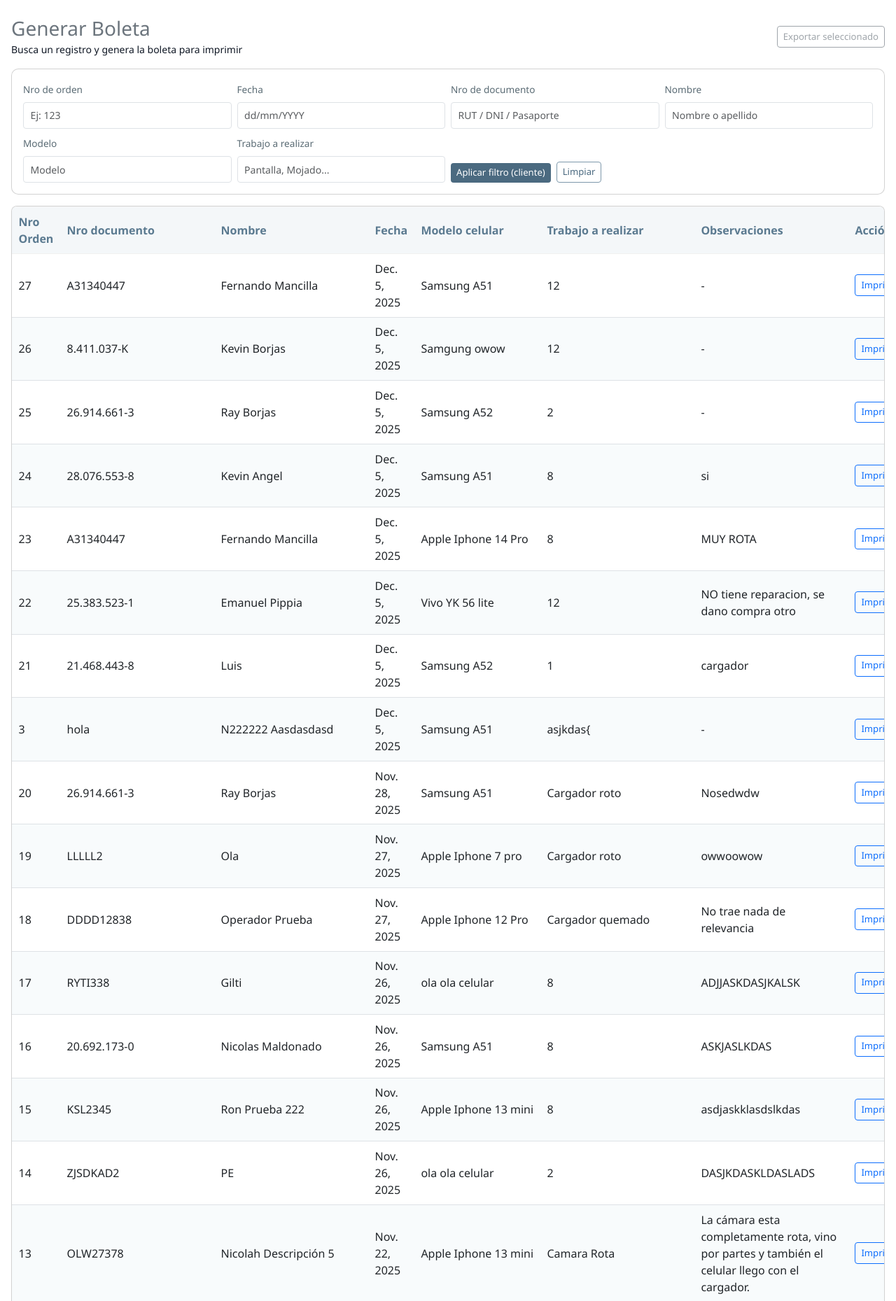
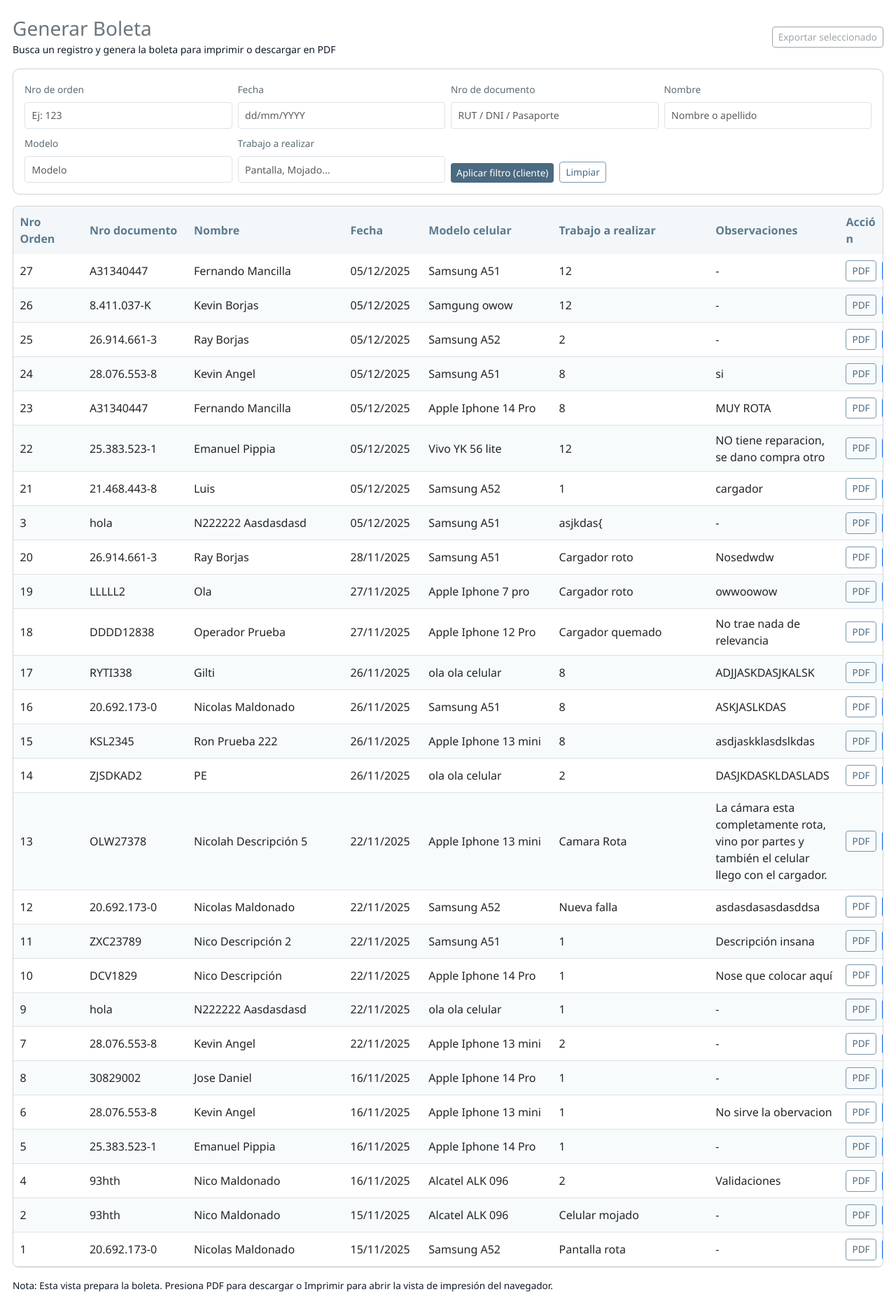
Before and after one commit to The30thHunter/Proyecto_integrado_Servisur, a Django app: page /generar-documento/ in a window 1280 px wide. Shown: the part 91-1950 px from the top of the page at 70% size. Run offline with Django 5.2, Linux system fonts and the light colour scheme; a user stored in the database is signed in; data comes from the database, SQL or seed files in the repository; both versions use the stored data as it was after the commit.

Commit message:
Agregado el exportar Pdf
Nueva URL que redirige a una generacion de PDF, una view con la funcion y una correccion en la tabla para que se vea mas ancha. el boton de pdf imprime el pdf y redirige a una pestana aparte con la vista previa. el boton de "imprimir" le puse (enverdad lo hizo copilot) que si es que no sirve la impresion, imprima el pdf, es una condicional obviamente. la libreria a instalar es:

pip install reportlab

```diff
--- a/Servisur_Django/Base_Datos/templates/base_datos/Generar_documento.html
+++ b/Servisur_Django/Base_Datos/templates/base_datos/Generar_documento.html
@@ -5,11 +5,61 @@
 {% block content %}
 <link rel="stylesheet" href="{% static 'css/panel.css' %}">
 
+<style>
+  /* Contenedor a ancho completo */
+  .wide-container {
+    max-width: 100% !important;
+    padding-left: 18px;
+    padding-right: 18px;
+  }
+
+  /* Forzar que la tabla ocupe todo el ancho disponible */
+  .table-responsive {
+    width: 100%;
+    overflow-x: auto;
+  }
+  #tablaBoletas {
+    width: 100% !important;
+    table-layout: fixed; /* permite que las columnas respeten anchos y el texto haga wrap */
+    border-collapse: collapse;
+  }
+
+  /* Ajustes de columnas y envoltura de texto */
+  #tablaBoletas th, #tablaBoletas td {
+    white-space: normal; /* permitir salto de línea */
+    word-wrap: break-word;
+    overflow-wrap: break-word;
+    vertical-align: middle;
+  }
+
+  /* Anchos sugeridos por columna (se pueden ajustar) */
+  #tablaBoletas th:nth-child(1), #tablaBoletas td:nth-child(1) { width: 8%; min-width: 90px; }
+  #tablaBoletas th:nth-child(2), #tablaBoletas td:nth-child(2) { width: 12%; min-width: 140px; }
+  #tablaBoletas th:nth-child(3), #tablaBoletas td:nth-child(3) { width: 18%; min-width: 200px; }
+  #tablaBoletas th:nth-child(4), #tablaBoletas td:nth-child(4) { width: 9%; min-width: 100px; }
+  #tablaBoletas th:nth-child(5), #tablaBoletas td:nth-child(5) { width: 15%; min-width: 160px; }
+  #tablaBoletas th:nth-child(6), #tablaBoletas td:nth-child(6) { width: 18%; min-width: 180px; }
+  #tablaBoletas th:nth-child(7), #tablaBoletas td:nth-child(7) { width: 15%; min-width: 200px; }
+  #tablaBoletas th:nth-child(8), #tablaBoletas td:nth-child(8) { width: 5%; min-width: 120px; }
+
+  /* Mejor legibilidad en observaciones */
+  .td-observaciones { max-height: 4.8em; overflow: hidden; text-overflow: ellipsis; }
+
+  /* Botones más compactos */
+  .btn-sm { padding: .25rem .5rem; font-size: .85rem; }
+
+  /* Pequeños ajustes responsivos */
+  @media (max-width: 768px) {
+    #tablaBoletas th, #tablaBoletas td { font-size: 0.92rem; }
+    .td-observaciones { max-height: 6.4em; }
+  }
+</style>
+
 <div class="container-fluid wide-container py-4">
   <div class="d-flex align-items-center justify-content-between mb-3">
     <div>
       <h3 class="mb-0 text-secondary">Generar Boleta</h3>
-      <small class="text-muted">Busca un registro y genera la boleta para imprimir</small>
+      <small class="text-muted">Busca un registro y genera la boleta para imprimir o descargar en PDF</small>
     </div>
     <div>
       <button id="btnExportAll" class="btn btn-outline-secondary btn-sm" disabled>Exportar seleccionado</button>
@@ -19,37 +69,32 @@
   <!-- Filtros -->
   <form id="filtroForm" class="card mb-3 p-3" method="get" action="">
     <div class="row g-2">
-      <div class="col-md-3">
+      <div class="col-sm-6 col-md-3">
         <label class="form-label small">Nro de orden</label>
         <input name="orden" id="g_orden" type="text" class="form-control form-control-sm" placeholder="Ej: 123">
       </div>
-
-      <div class="col-md-3">
+      <div class="col-sm-6 col-md-3">
         <label class="form-label small">Fecha</label>
         <input name="fecha" id="g_fecha" type="text" class="form-control form-control-sm" placeholder="dd/mm/YYYY">
       </div>
-
-      <div class="col-md-3">
+      <div class="col-sm-6 col-md-3">
         <label class="form-label small">Nro de documento</label>
         <input name="doc" id="g_doc" type="text" class="form-control form-control-sm" placeholder="RUT / DNI / Pasaporte">
       </div>
-
-      <div class="col-md-3">
+      <div class="col-sm-6 col-md-3">
         <label class="form-label small">Nombre</label>
         <input name="nombre" id="g_nombre" type="text" class="form-control form-control-sm" placeholder="Nombre o apellido">
       </div>
 
-      <div class="col-md-3 mt-2">
+      <div class="col-sm-6 col-md-3 mt-2">
         <label class="form-label small">Modelo</label>
         <input name="modelo" id="g_modelo" type="text" class="form-control form-control-sm" placeholder="Modelo">
       </div>
-
-      <div class="col-md-3 mt-2">
+      <div class="col-sm-6 col-md-3 mt-2">
         <label class="form-label small">Trabajo a realizar</label>
         <input name="trabajo" id="g_trabajo" type="text" class="form-control form-control-sm" placeholder="Pantalla, Mojado...">
       </div>
-
-      <div class="col-md-3 d-flex align-items-end mt-2">
+      <div class="col-sm-12 col-md-3 d-flex align-items-end mt-2">
         <button type="button" id="btnFiltrar" class="btn btn-primary btn-sm me-2">Aplicar filtro (cliente)</button>
         <button type="reset" id="btnLimpiar" class="btn btn-outline-secondary btn-sm">Limpiar</button>
       </div>
@@ -61,36 +106,28 @@
     <table id="tablaBoletas" class="table table-hover align-middle mb-0">
       <thead class="table-light">
         <tr>
-          <th style="width:100px">Nro Orden</th>
-          <th style="min-width:220px">Nro documento</th>
-          <th style="min-width:220px">Nombre</th>
-          <th style="width:110px">Fecha</th>
-          <th style="min-width:180px">Modelo celular</th>
-          <th style="min-width:220px">Trabajo a realizar</th>
-          <th style="min-width:220px">Observaciones</th>
-          <th style="width:140px">Acción</th>
+          <th>Nro Orden</th>
+          <th>Nro documento</th>
+          <th>Nombre</th>
+          <th>Fecha</th>
+          <th>Modelo celular</th>
+          <th>Trabajo a realizar</th>
+          <th>Observaciones</th>
+          <th>Acción</th>
         </tr>
       </thead>
       <tbody>
         {% if pedidos %}
           {% for p in pedidos %}
-            <tr data-orden="{{ p.N_Orden }}"
-                data-fecha="{{ p.Fecha }}"
-                data-doc="{% if p.Dispositivo and p.Dispositivo.rut %}
-                            {% if p.Dispositivo.rut.Rut %}
-                                {{ p.Dispositivo.rut.Rut }}
-                            {% elif p.Dispositivo.rut.DocumentoExtranjero %}
-                                {{ p.Dispositivo.rut.DocumentoExtranjero }}
-                            {% else %}
-                                -
-                            {% endif %}
-                          {% else %}
-                            -
-                          {% endif %}"
-                data-nombre="{% if p.Dispositivo and p.Dispositivo.rut %}{{ p.Dispositivo.rut.Nombre }} {{ p.Dispositivo.rut.Apellido }}{% else %}-{% endif %}"
-                data-modelo="{% if p.Dispositivo and p.Dispositivo.modelo %}{{ p.Dispositivo.modelo.Marca.Marca }} {{ p.Dispositivo.modelo.Modelo }}{% else %}-{% endif %}"
-                data-trabajo="{{ p.Tipo_de_falla|default:'' }}"
-                data-observaciones="{{ p.Dispositivo.Codigo_Bloqueo|default:'' }}">
+            <tr
+              data-orden="{{ p.N_Orden }}"
+              data-fecha="{% if p.Fecha %}{{ p.Fecha|date:'d/m/Y' }}{% else %}-{% endif %}"
+              data-doc="{% if p.Dispositivo and p.Dispositivo.rut %}{% if p.Dispositivo.rut.Rut %}{{ p.Dispositivo.rut.Rut|escape }}{% elif p.Dispositivo.rut.DocumentoExtranjero %}{{ p.Dispositivo.rut.DocumentoExtranjero|escape }}{% else %}-{% endif %}{% else %}-{% endif %}"
+              data-nombre="{% if p.Dispositivo and p.Dispositivo.rut %}{{ p.Dispositivo.rut.Nombre|default:''|escape }} {{ p.Dispositivo.rut.Apellido|default:''|escape }}{% else %}-{% endif %}"
+              data-modelo="{% if p.Dispositivo and p.Dispositivo.modelo %}{{ p.Dispositivo.modelo.Marca.Marca|escape }} {{ p.Dispositivo.modelo.Modelo|escape }}{% else %}-{% endif %}"
+              data-trabajo="{{ p.Tipo_de_falla|default:'-'|escape }}"
+              data-observaciones="{{ p.Observaciones|default:'-'|escape }}"
+            >
               <td class="td-orden">{{ p.N_Orden }}</td>
               <td class="td-doc">
                 {% if p.Dispositivo and p.Dispositivo.rut %}
@@ -106,13 +143,14 @@
                 {% endif %}
               </td>
               <td class="td-nombre">{% if p.Dispositivo and p.Dispositivo.rut %}{{ p.Dispositivo.rut.Nombre }} {{ p.Dispositivo.rut.Apellido }}{% else %}-{% endif %}</td>
-              <td class="td-fecha">{{ p.Fecha }}</td>
+              <td class="td-fecha">{% if p.Fecha %}{{ p.Fecha|date:"d/m/Y" }}{% else %}-{% endif %}</td>
               <td class="td-modelo">{% if p.Dispositivo and p.Dispositivo.modelo %}{{ p.Dispositivo.modelo.Marca.Marca }} {{ p.Dispositivo.modelo.Modelo }}{% else %}-{% endif %}</td>
               <td class="td-trabajo">{{ p.Tipo_de_falla|default:"-" }}</td>
               <td class="td-observaciones">{{ p.Observaciones|default:"-" }}</td>
               <td>
                 <div class="d-flex gap-2">
-                  <button type="button" class="btn btn-sm btn-outline-primary btn-imprimir" title="Imprimir boleta">Imprimir</button>
+                  <a href="{% url 'boleta_pdf' p.pk %}" target="_blank" class="btn btn-sm btn-outline-secondary" title="Descargar PDF" aria-label="Descargar PDF">PDF</a>
+                  <button type="button" class="btn btn-sm btn-outline-primary btn-imprimir" title="Imprimir boleta" aria-label="Imprimir boleta">Imprimir</button>
                 </div>
               </td>
             </tr>
@@ -124,7 +162,7 @@
     </table>
   </div>
 
-  <div class="mt-3 text-muted small">Nota: Esta vista prepara la boleta. Presiona Imprimir para abrir la vista de impresión del navegador.</div>
+  <div class="mt-3 text-muted small">Nota: Esta vista prepara la boleta. Presiona PDF para descargar o Imprimir para abrir la vista de impresión del navegador.</div>
 </div>
 
 <!-- Bloque JS -->
@@ -145,25 +183,26 @@
         trabajo: tr.getAttribute('data-trabajo') || '',
         observaciones: tr.getAttribute('data-observaciones') || ''
       };
-
-      const html = generarHtmlBoleta(data);
-      const w = window.open('', '_blank', 'width=700,height=900');
-      if (!w) {
-        alert('Por favor permita ventanas emergentes para imprimir.');
-        return;
+      if (typeof generarHtmlBoleta === 'function') {
+        const html = generarHtmlBoleta(data);
+        const w = window.open('', '_blank', 'width=700,height=900');
+        if (!w) { alert('Por favor permita ventanas emergentes para imprimir.'); return; }
+        w.document.open();
+        w.document.write(html);
+        w.document.close();
+        setTimeout(() => { try { w.focus(); w.print(); } catch (e) { console.warn('Error al imprimir:', e); } setTimeout(() => { try { w.close(); } catch (e) {} }, 600); }, 600);
+      } else {
+        const pdfLink = tr.querySelector('a[href*="/boleta/pdf/"]');
+        if (pdfLink) {
+          window.open(pdfLink.href, '_blank');
+        } else {
+          alert('Función de impresión no disponible. Use el botón PDF.');
+        }
       }
-      w.document.open();
-      w.document.write(html);
-      w.document.close();
-
-      setTimeout(() => {
-        try { w.focus(); w.print(); } catch (e) { console.warn('Error al imprimir:', e); }
-        setTimeout(() => { try { w.close(); } catch (e) {} }, 600);
-      }, 600);
     });
   });
 
-  // Filtrado cliente
+  // Filtrado cliente (cliente-side)
   const btnFiltrar = document.getElementById('btnFiltrar');
   const btnLimpiar = document.getElementById('btnLimpiar');
 
@@ -176,16 +215,15 @@
     const vNombre = normalizeLower(document.getElementById('g_nombre').value);
     const vModelo = normalizeLower(document.getElementById('g_modelo').value);
     const vTrabajo = normalizeLower(document.getElementById('g_trabajo').value);
-
     const rows = document.querySelectorAll('#tablaBoletas tbody tr');
     rows.forEach(row => {
+      if (row.querySelector('td') && row.querySelector('td').getAttribute('colspan')) return;
       const orden = normalizeLower(row.getAttribute('data-orden'));
       const fecha = normalizeLower(row.getAttribute('data-fecha'));
       const doc = normalizeLower(row.getAttribute('data-doc'));
       const nombre = normalizeLower(row.getAttribute('data-nombre'));
       const modelo = normalizeLower(row.getAttribute('data-modelo'));
       const trabajo = normalizeLower(row.getAttribute('data-trabajo'));
-
       let show = true;
       if (vOrden && !orden.includes(vOrden)) show = false;
       if (vFecha && !fecha.includes(vFecha)) show = false;
@@ -193,7 +231,6 @@
       if (vNombre && !nombre.includes(vNombre)) show = false;
       if (vModelo && !modelo.includes(vModelo)) show = false;
       if (vTrabajo && !trabajo.includes(vTrabajo)) show = false;
-
       row.style.display = show ? '' : 'none';
     });
   }
@@ -202,5 +239,4 @@
   if (btnLimpiar) btnLimpiar.addEventListener('click', () => setTimeout(aplicarFiltro, 10));
 })();
 </script>
-
 {% endblock %}
--- a/Servisur_Django/Base_Datos/urls.py
+++ b/Servisur_Django/Base_Datos/urls.py
@@ -44,5 +44,5 @@ urlpatterns = [
     path('usuarios/<int:user_id>/toggle/', toggle_usuario_view, name='toggle_usuario'),
     path('cambiar_contrasena/<int:user_id>/', views.cambiar_contrasena_view, name='cambiar_contrasena'),
 
-
+    path('boleta/pdf/<int:pk>/', views.generar_boleta_pdf, name='boleta_pdf'),
 ]
--- a/Servisur_Django/Base_Datos/views.py
+++ b/Servisur_Django/Base_Datos/views.py
@@ -14,6 +14,20 @@ import io
 import pandas as pd
 from datetime import datetime
 import re
+
+from io import BytesIO
+from django.http import FileResponse, Http404
+from django.shortcuts import get_object_or_404
+from django.contrib.staticfiles import finders
+from django.contrib.auth.decorators import login_required
+from reportlab.lib.pagesizes import A4
+from reportlab.pdfgen import canvas
+from reportlab.lib.utils import ImageReader
+from reportlab.lib import colors
+
+from .models import Pedido
+
+
 
 from .decoradores import solo_administrador, solo_operador, solo_reparador
 from .models import (
@@ -1173,3 +1187,108 @@ def toggle_usuario_view(request, user_id):
         messages.success(request, f"La cuenta de {usuario.username} ha sido suspendida.")
 
     return redirect('gestionar_cuentas')
+
+#----------------------------------------------------------------------------------------------------------------------
+
+
+
+
+@login_required
+def generar_boleta_pdf(request, pk):
+    pedido = get_object_or_404(Pedido, pk=pk)
+
+    buffer = BytesIO()
+    c = canvas.Canvas(buffer, pagesize=A4)
+    width, height = A4
+
+    # --- Header: logo + nombre empresa ---
+    # Intentamos localizar el logo en static
+    logo_path = finders.find('img/logo_servisur1.png')  # ajusta la ruta si tu logo está en otra carpeta
+    if logo_path:
+        try:
+            img = ImageReader(logo_path)
+            # dibuja logo en la esquina superior izquierda
+            logo_w = 120
+            logo_h = 40
+            c.drawImage(img, 40, height - 60, width=logo_w, height=logo_h, preserveAspectRatio=True, mask='auto')
+        except Exception:
+            pass
+
+    # Nombre de la empresa en el header (centrado a la derecha del logo)
+    c.setFont("Helvetica-Bold", 16)
+    c.setFillColor(colors.HexColor("#2c3e50"))
+    c.drawString(180, height - 40, "SERVISUR")
+
+    # Línea separadora
+    c.setStrokeColor(colors.grey)
+    c.setLineWidth(0.5)
+    c.line(40, height - 70, width - 40, height - 70)
+
+    # --- Cuerpo con datos del pedido ---
+    c.setFont("Helvetica", 11)
+    y = height - 100
+    gap = 18
+
+    def draw_label_value(label, value):
+        nonlocal y
+        c.setFont("Helvetica-Bold", 10)
+        c.drawString(40, y, f"{label}:")
+        c.setFont("Helvetica", 10)
+        c.drawString(140, y, str(value))
+        y -= gap
+
+    # Datos básicos
+    draw_label_value("Nro Orden", pedido.N_Orden)
+    draw_label_value("Fecha", pedido.Fecha.strftime("%d/%m/%Y") if getattr(pedido, 'Fecha', None) else "-")
+
+    # Documento y nombre del cliente (si existen)
+    doc = "-"
+    nombre = "-"
+    if getattr(pedido, 'Dispositivo', None) and getattr(pedido.Dispositivo, 'rut', None):
+        rut_obj = pedido.Dispositivo.rut
+        doc = rut_obj.Rut or rut_obj.DocumentoExtranjero or "-"
+        nombre = f"{rut_obj.Nombre or ''} {rut_obj.Apellido or ''}".strip() or "-"
+
+    draw_label_value("Nro documento", doc)
+    draw_label_value("Nombre", nombre)
+
+    # Modelo y trabajo
+    modelo = "-"
+    if getattr(pedido, 'Dispositivo', None) and getattr(pedido.Dispositivo, 'modelo', None):
+        modelo = f"{pedido.Dispositivo.modelo.Marca.Marca} {pedido.Dispositivo.modelo.Modelo}"
+    draw_label_value("Modelo", modelo)
+    draw_label_value("Trabajo a realizar", getattr(pedido, 'Tipo_de_falla', '-') or "-")
+
+    # Observaciones
+    observ = getattr(pedido, 'Observaciones', '-') or "-"
+    # Si la observación es larga, escribir en párrafo
+    c.setFont("Helvetica-Bold", 10)
+    c.drawString(40, y, "Observaciones:")
+    y -= gap
+    c.setFont("Helvetica", 10)
+    text_obj = c.beginText(40, y)
+    text_obj.setLeading(14)
+    max_width = width - 80
+    # dividir texto en líneas simples
+    for line in str(observ).splitlines():
+        # simple wrap
+        while line:
+            # medir cuántos caracteres caben (estimación)
+            # ReportLab no tiene medida de texto simple aquí; usamos slicing aproximado
+            slice_len = 90
+            part = line[:slice_len]
+            text_obj.textLine(part)
+            line = line[slice_len:]
+    c.drawText(text_obj)
+
+    # --- Footer: firma o nota ---
+    c.setFont("Helvetica-Oblique", 9)
+    c.setFillColor(colors.grey)
+    c.drawString(40, 40, "Boleta generada por Servisur - Documento informativo.")
+
+    c.showPage()
+    c.save()
+
+    buffer.seek(0)
+    filename = f"boleta_{pedido.N_Orden}.pdf"
+    return FileResponse(buffer, as_attachment=True, filename=filename)
```
Also changed, not shown: Servisur_Django/db.sqlite3.
